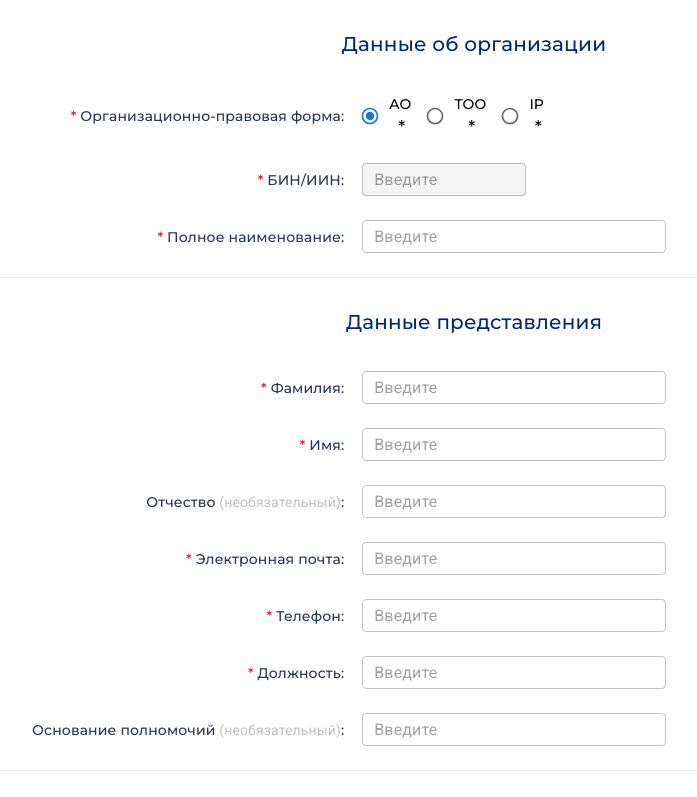
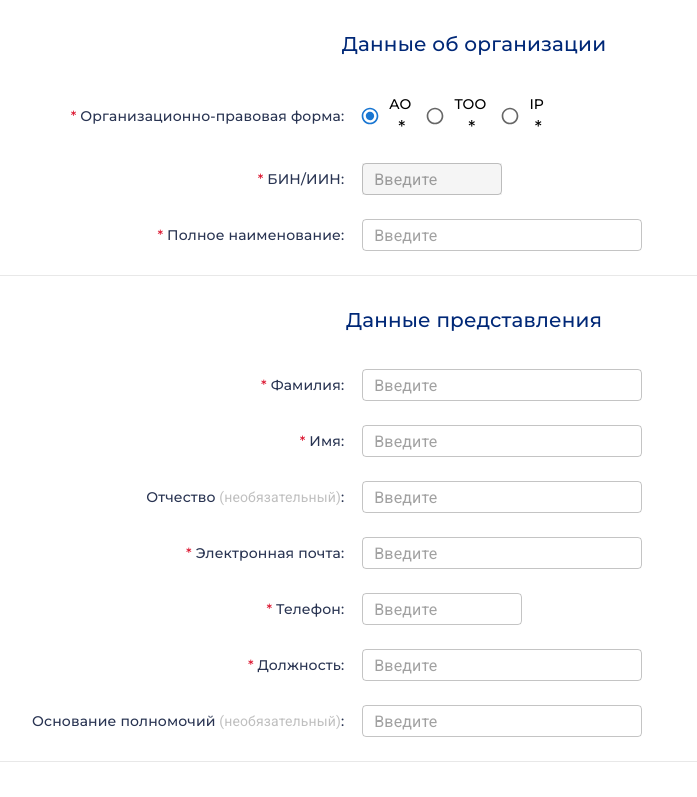
Before and after one commit to Ranami/Form, a React (Create React App) app: page / in a window 1280 px wide. Shown: the top 797 px of the page, without its empty margins (166-863 px from the left). Built offline with nearby package versions, Linux system fonts and the light colour scheme.

Commit message:
Added styles for CustomTextField and StyleType

```diff
--- a/src/components/CustomTextField.tsx
+++ b/src/components/CustomTextField.tsx
@@ -1,12 +1,14 @@
 import { styled, TextField } from "@mui/material";
 import { FC } from "react";
 import { useForm } from "react-hook-form";
+import { StyleType } from "../constants/contractFields";
 
 type Props = {
   type?: string;
   label: string;
   required: boolean;
   placeholder?: string;
+  styleType?: StyleType;
 };
 
 export type FormData = {
@@ -33,7 +35,14 @@ const StyledTextField = styled(TextField)`
   justify-self: center;
 `;
 
-export const CustomTextField: FC<Props> = (props) => {
+const FieldSizes: Record<StyleType, string> = {
+  text: "280px",
+  number: "140px",
+  shortNumber: "80px",
+  phone: "160px",
+};
+
+export const CustomTextField: FC<Props> = ({ styleType, ...props }) => {
   const {
     register,
     formState: { isSubmitted },
@@ -41,6 +50,7 @@ export const CustomTextField: FC<Props> = (props) => {
   } = useForm({
     mode: "onChange",
   });
+
   return (
     <StyledTextField
       placeholder={props.placeholder}
@@ -48,9 +58,11 @@ export const CustomTextField: FC<Props> = (props) => {
       type={props.type}
       inputProps={{
         style: {
+          boxSizing: "border-box",
+          height: "32px",
           padding: "5px 12px",
-          width: props.type === "number" ? "140px" : "280px",
-          background: props.type === "number" ? "#F5F5F5" : "#FFFFFF",
+          width: FieldSizes[styleType as keyof typeof FieldSizes],
+          background: styleType === "number" ? "#F5F5F5" : "#FFFFFF",
         },
       }}
       {...register(props.label!, {
--- a/src/constants/contractFields.ts
+++ b/src/constants/contractFields.ts
@@ -13,6 +13,8 @@ export interface IOption {
   value: string;
 }
 
+export type StyleType = "text" | "number" | "shortNumber" | "phone";
+
 export interface IComponentProps {
   label: string;
   required: boolean;
@@ -22,6 +24,7 @@ export interface IComponentProps {
   Component?: FC<IComponentProps>;
   type?: string;
   placeholder?: string;
+  styleType?: StyleType;
 }
 
 export const ContractFieldsData: IContractFieldsData[] = [
@@ -46,6 +49,7 @@ export const ContractFieldsData: IContractFieldsData[] = [
         type: "number",
         placeholder: "Введите",
         Component: CustomTextField,
+        styleType: "number",
       },
       {
         label: "Полное наименование",
@@ -53,6 +57,7 @@ export const ContractFieldsData: IContractFieldsData[] = [
         placeholder: "Введите",
         required: true,
         Component: CustomTextField,
+        styleType: "text",
       },
     ],
   },
@@ -65,6 +70,7 @@ export const ContractFieldsData: IContractFieldsData[] = [
         placeholder: "Введите",
         type: "text",
         Component: CustomTextField,
+        styleType: "text",
       },
       {
         label: "Имя",
@@ -72,6 +78,7 @@ export const ContractFieldsData: IContractFieldsData[] = [
         required: true,
         type: "text",
         Component: CustomTextField,
+        styleType: "text",
       },
       {
         label: "Отчество",
@@ -79,6 +86,7 @@ export const ContractFieldsData: IContractFieldsData[] = [
         placeholder: "Введите",
         required: false,
         Component: CustomTextField,
+        styleType: "text",
       },
       {
         label: "Электронная почта",
@@ -86,6 +94,7 @@ export const ContractFieldsData: IContractFieldsData[] = [
         type: "text",
         required: true,
         Component: CustomTextField,
+        styleType: "text",
       },
       {
         label: "Телефон",
@@ -93,6 +102,7 @@ export const ContractFieldsData: IContractFieldsData[] = [
         placeholder: "Введите",
         required: true,
         Component: CustomTextField,
+        styleType: "phone",
       },
       {
         label: "Должность",
@@ -100,6 +110,7 @@ export const ContractFieldsData: IContractFieldsData[] = [
         type: "text",
         required: true,
         Component: CustomTextField,
+        styleType: "text",
       },
       {
         label: "Основание полномочий",
@@ -107,6 +118,7 @@ export const ContractFieldsData: IContractFieldsData[] = [
         type: "text",
         required: false,
         Component: CustomTextField,
+        styleType: "text",
       },
     ],
   },
@@ -130,6 +142,7 @@ export const ContractFieldsData: IContractFieldsData[] = [
         type: "text",
         required: true,
         Component: CustomTextField,
+        styleType: "text",
       },
       {
         label: "Юридический адрес",
@@ -137,6 +150,7 @@ export const ContractFieldsData: IContractFieldsData[] = [
         type: "text",
         required: true,
         Component: CustomTextField,
+        styleType: "text",
       },
     ],
   },
@@ -149,6 +163,7 @@ export const ContractFieldsData: IContractFieldsData[] = [
         type: "text",
         required: true,
         Component: CustomTextField,
+        styleType: "text",
       },
       {
         label: "БИК",
@@ -156,6 +171,7 @@ export const ContractFieldsData: IContractFieldsData[] = [
         type: "number",
         required: true,
         Component: CustomTextField,
+        styleType: "number",
       },
       {
         label: "ИИК",
@@ -163,6 +179,7 @@ export const ContractFieldsData: IContractFieldsData[] = [
         type: "text",
         required: true,
         Component: CustomTextField,
+        styleType: "text",
       },
       {
         label: "Кбе",
@@ -170,6 +187,7 @@ export const ContractFieldsData: IContractFieldsData[] = [
         type: "number",
         required: true,
         Component: CustomTextField,
+        styleType: "shortNumber",
       },
     ],
   },
```
